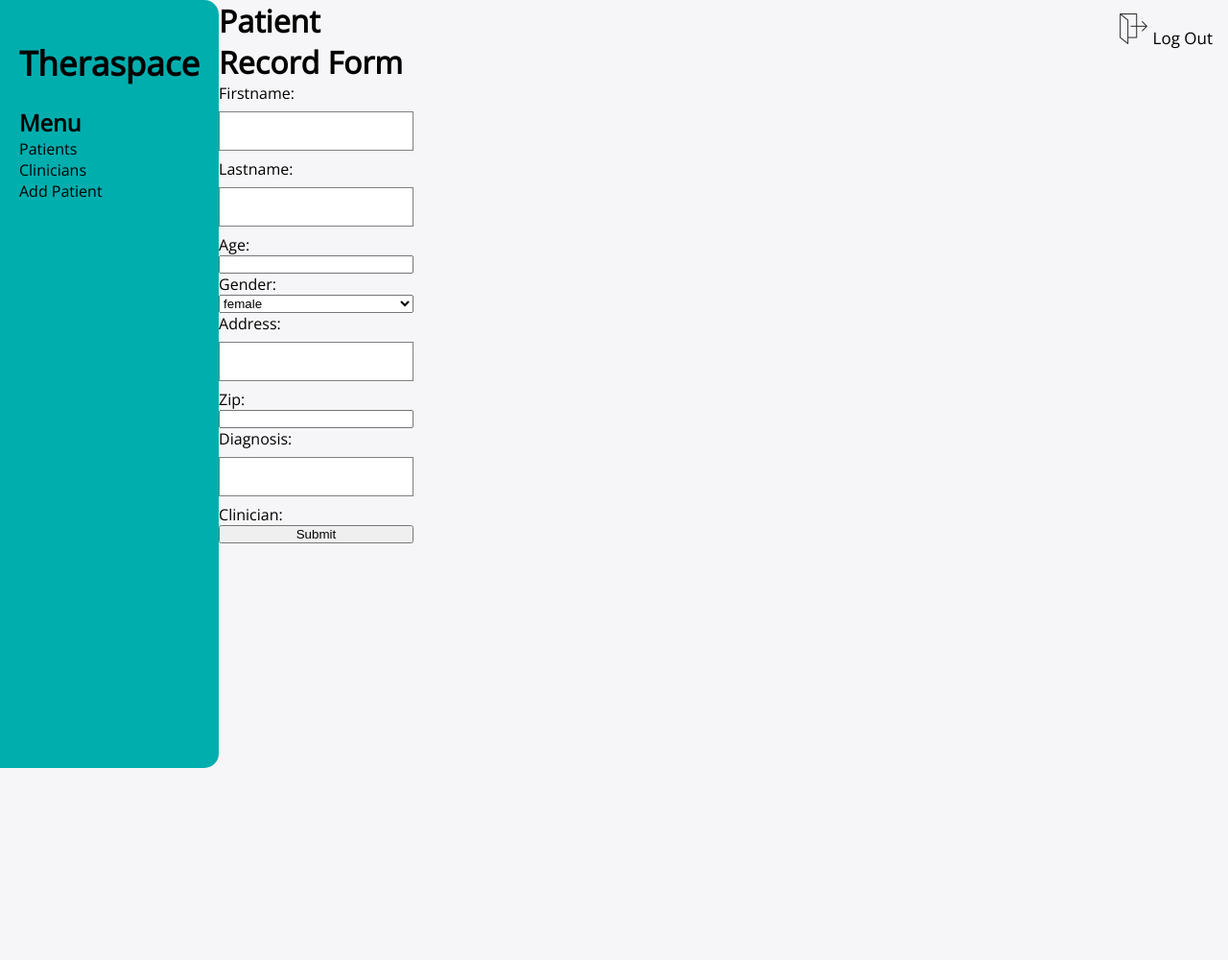
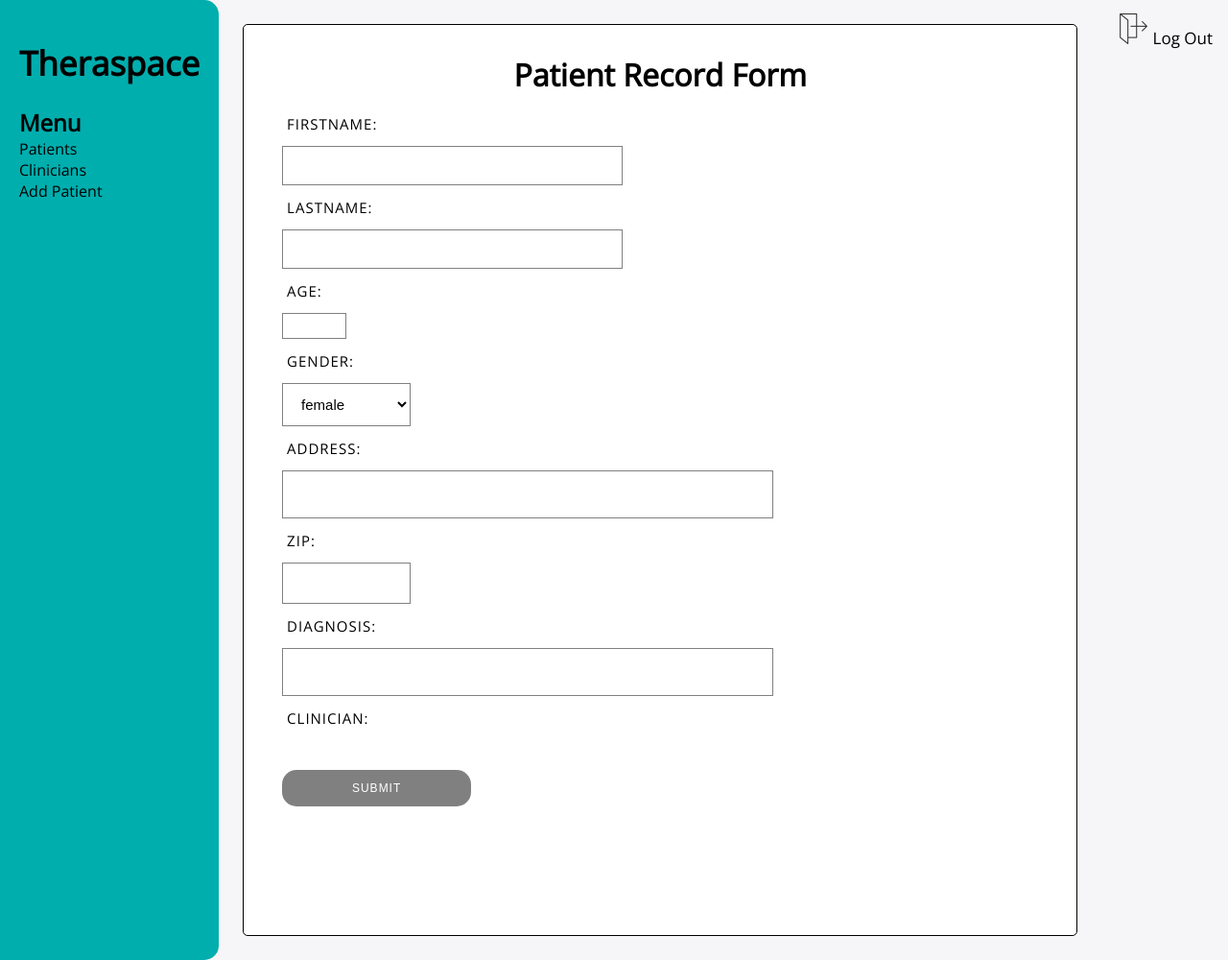
Before and after one commit to dsamala/theraspace, a Django app: page /patients/new in a window 1280 px wide. Shown: the whole page at 96% size. Before the commit the page ends 800 px from the top, so only its background shows below. Run offline with Django 4.2, Linux system fonts and the light colour scheme; the visitor is signed in with stand-in values (Sample User, id 1); data that the repository does not hold is empty.

Commit message:
patient record form

```diff
--- a/main_app/forms.py
+++ b/main_app/forms.py
@@ -12,9 +12,9 @@ class CreatePatientForm(forms.ModelForm):
     lastname = forms.CharField(max_length=100)
     age = forms.IntegerField(min_value=1, max_value=100, validators=[MaxValueValidator(100), MinValueValidator(1)])
     gender = forms.ChoiceField(choices=GENDER_CHOICES)
-    address = forms.CharField()
-    zip = forms.IntegerField()
-    diagnosis = forms.CharField()
+    address = forms.CharField(max_length=500)
+    zip = forms.IntegerField(min_value=11111, max_value=99999)
+    diagnosis = forms.CharField(max_length=150)
     clinician = forms.ModelMultipleChoiceField(required=False, queryset=Clinician.objects.all(), widget=forms.CheckboxSelectMultiple)
 
 
@@ -25,11 +25,11 @@ class UpdatePatientForm(forms.ModelForm):
         model = Patient
         fields = ['firstname', 'lastname', 'age', 'gender', 'address', 'zip', 'diagnosis', 'clinician']
 
-    firstname = forms.CharField()
-    lastname = forms.CharField()
+    firstname = forms.CharField(max_length=100)
+    lastname = forms.CharField(max_length=100)
     age = forms.IntegerField(min_value=1, max_value=100,validators=[MaxValueValidator(100), MinValueValidator(1)])
     gender = forms.ChoiceField(choices=GENDER_CHOICES)
-    address = forms.CharField()
-    zip = forms.IntegerField()
-    diagnosis = forms.CharField()
+    address = forms.CharField(max_length=500)
+    zip = forms.IntegerField(min_value=11111, max_value=99999)
+    diagnosis = forms.CharField(max_length=150)
     clinician = forms.ModelMultipleChoiceField(queryset=Clinician.objects.all(), widget=forms.CheckboxSelectMultiple, required=False)
--- a/main_app/static/styles/styles.css
+++ b/main_app/static/styles/styles.css
@@ -11,11 +11,6 @@ body {
 a {
     text-decoration: none;
     color: black;
-}
-
-form {
-    display: flex;
-    flex-direction: column;
 }
 
 .error-div{
@@ -82,6 +77,11 @@ form {
     font-size: 45px;
     font-family: 'Open Sans', sans-serif;
     margin-bottom: 2%
+}
+
+.form-container form{
+    display: flex !important;
+    flex-direction: column !important;
 }
 
 .form-container input[type="text"]{
@@ -152,7 +152,7 @@ form {
     top: 0;
     left: 0;
     width: 235px;
-    height: 100vh;
+    height: 125vh;
     max-height: 100%;
     padding: 20px;
     background-color: var(--teal);
@@ -335,3 +335,86 @@ form {
 .clinician-table th, td{
     padding: 12px 15px;
 }
+
+.record-container{
+    border: 1px black solid;
+    border-radius: 5px;
+    padding: 25px;
+    width: 500em;
+    max-width: 100%;
+    margin: 25px;
+    background-color: var(--white);
+}
+
+.patient-record form{
+    box-sizing: border-box;
+    display: flex;
+    flex-wrap: wrap;
+    flex-direction: column;
+    background-color: var(--white);
+    margin: 15px;
+}
+
+
+.patient-record input:focus{
+    outline: none;
+    border: 1px solid var(--teal);
+}
+
+.patient-record input[name="firstname"], input[name="lastname"]{
+    border: solid 1px gray;
+    background-color: white;
+    padding: 12px 15px;
+    margin: 8px 0;
+    width: 45%;
+}
+
+.patient-record input[name="age"]{
+    border: solid 1px gray;
+    background-color: white;
+    padding: 12px 15px;
+    margin: 8px 0;
+    width: 5em;
+    height: 2em;
+}
+
+.patient-record select[name="gender"], input[name="zip"]{
+    border: solid 1px gray;
+    background-color: white;
+    font-size: 15px;
+    padding: 12px 15px;
+    margin: 8px 0;
+    width: 17%;
+
+}
+
+.patient-record input[name="address"], input[name="diagnosis"]{
+    border: solid 1px gray;
+    background-color: white;
+    padding: 12px 15px;
+    margin: 8px 0;
+    height: 50px;
+    width: 65%;
+}
+
+.patient-record label{
+    border: none;
+    padding: 5px;
+    font-size: 15px;
+    letter-spacing: 1px;
+    text-transform: uppercase;
+    color: Black;
+}
+
+.form-btn{
+    border-radius: 15px;
+    border: none;
+    padding: 12px 45px;
+    font-size: 12px;
+    letter-spacing: 1px;
+    text-transform: uppercase;
+    background-color: #808080;
+    color: white;
+    margin-top: 5%;
+    width: 25%;
+}
--- a/main_app/templates/home.html
+++ b/main_app/templates/home.html
@@ -10,7 +10,7 @@
         <a class="homelink" href="/patients">Patients</a>
         <a class="homelink" href="/clinicians">Clinicians</a>
         <a class="homelink" href="patients/new">Add Patient</a>
-        <a class="homelink" href="clinician/new">Add Clinician</a>
+        <a class="homelink" href="clinicians/new">Add Clinician</a>
     </div>
 
     <div class="list-container">
--- a/main_app/templates/patient_new.html
+++ b/main_app/templates/patient_new.html
@@ -12,14 +12,13 @@
 
     </div>
 
-    <div class="form-container">
-
+    <div class="record-container">
+        <h1 class="list-header">Patient Record Form</h1>
             <div class="patient-record">
-            <h1>Patient Record Form</h1>
                 <form method="POST">
                     {% csrf_token %}
                     {{form}}
-                <input type="submit" value="Submit"/>
+                    <input class="form-btn" type="submit" value="Submit"/>
                 </form>
             </div>
 
```
Lines whose indentation alone changed are shown as unchanged.
